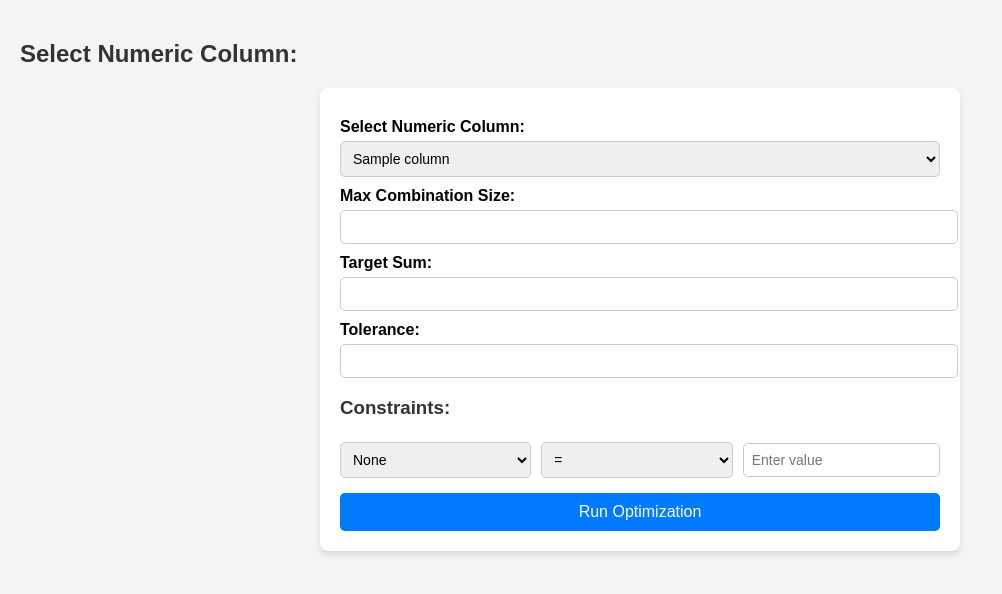
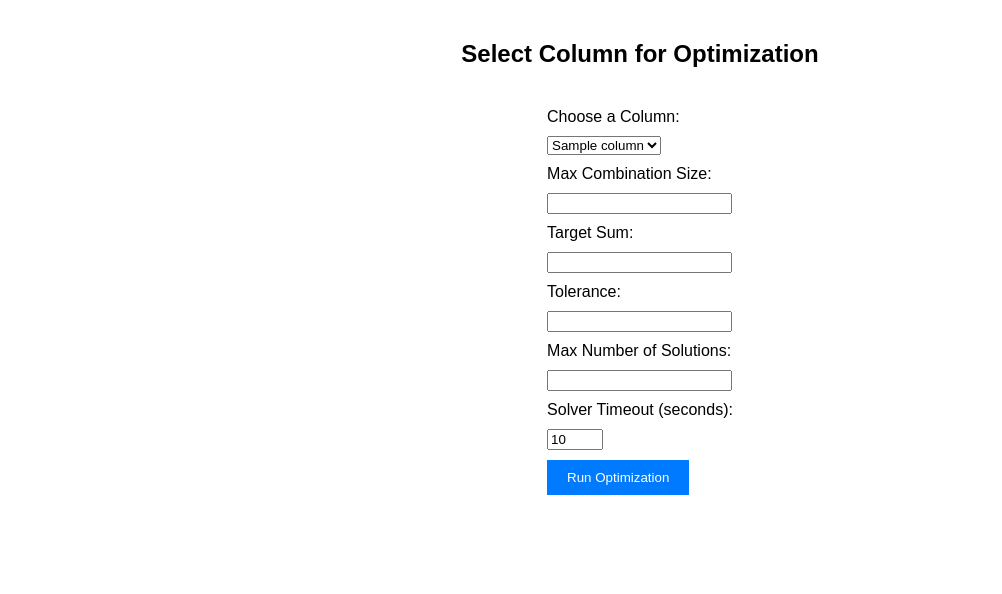
Before and after one commit to limadog9/combinationsolver, a Flask app: template templates/select_column.html in a window 1280 px wide. Shown: the top 594 px of the page, without its empty margins (0-1002 px from the left). Run offline with Flask 3, Linux system fonts and the light colour scheme; the template is opened without the code that fills it: most values are stand-ins (such as "Sample title", 1, 10 or a date in 2020).

Commit message:
Added solver timeout input field

```diff
--- a/templates/select_column.html
+++ b/templates/select_column.html
@@ -1,148 +1,62 @@
 <!DOCTYPE html>
-<html>
+<html lang="en">
 <head>
-    <title>Select Constraints</title>
+    <meta charset="UTF-8">
+    <meta name="viewport" content="width=device-width, initial-scale=1.0">
+    <title>Select Column</title>
     <style>
         body {
             font-family: Arial, sans-serif;
-            background-color: #f4f4f4;
-            margin: 0;
-            padding: 20px;
+            margin: 40px;
+            text-align: center;
         }
-
-        h2, h3 {
-            color: #333;
+        form {
+            display: inline-block;
+            text-align: left;
+            margin-top: 20px;
         }
-
-        form {
-            background: white;
-            padding: 20px;
-            border-radius: 8px;
-            box-shadow: 0px 4px 6px rgba(0, 0, 0, 0.1);
-            max-width: 600px;
-            margin: auto;
+        label, input, select {
+            display: block;
+            margin-bottom: 10px;
         }
-
-        label {
-            font-weight: bold;
-            display: block;
-            margin-top: 10px;
-        }
-
-        select, input {
-            width: 100%;
-            padding: 8px;
-            margin-top: 5px;
-            border: 1px solid #ccc;
-            border-radius: 5px;
-            font-size: 14px;
-        }
-
-        table {
-            width: 100%;
-            border-collapse: collapse;
-            margin-top: 10px;
-        }
-
-        th, td {
-            padding: 10px;
-            text-align: left;
-        }
-
-        th {
-            background-color: #007bff;
-            color: white;
-        }
-
-        .constraint-row select, .constraint-row input {
-            width: 90%;
-        }
-
         button {
             background-color: #007bff;
             color: white;
             border: none;
-            padding: 10px 15px;
-            font-size: 16px;
+            padding: 10px 20px;
             cursor: pointer;
-            margin-top: 15px;
-            width: 100%;
-            border-radius: 5px;
         }
-
         button:hover {
             background-color: #0056b3;
         }
-
-        .constraint-row {
-            display: flex;
-            gap: 10px;
-            align-items: center;
-        }
     </style>
-    <script>
-        function addConstraintRow() {
-            let constraintsDiv = document.getElementById("constraints");
-            let rows = constraintsDiv.getElementsByClassName("constraint-row");
-
-            // Don't add a new row unless the last row has a column selected
-            let lastRow = rows[rows.length - 1];
-            let lastSelect = lastRow.querySelector("select[name='constraint_column[]']");
-
-            if (lastSelect.value === "") return;
-
-            let newRow = lastRow.cloneNode(true);
-
-            // Reset the cloned row values
-            newRow.querySelector("select[name='constraint_column[]']").value = "";
-            newRow.querySelector("select[name='constraint_operator[]']").value = "=";
-            newRow.querySelector("input[name='constraint_value[]']").value = "";
-
-            constraintsDiv.appendChild(newRow);
-        }
-    </script>
 </head>
 <body>
-    <h2>Select Numeric Column:</h2>
+    <h2>Select Column for Optimization</h2>
     <form action="/process" method="post">
         <input type="hidden" name="file_path" value="{{ file_path }}">
 
-        <label for="selected_column">Select Numeric Column:</label>
-        <select name="selected_column" id="selected_column">
+        <label for="selected_column">Choose a Column:</label>
+        <select name="selected_column" required>
             {% for column in columns %}
                 <option value="{{ column }}">{{ column }}</option>
             {% endfor %}
         </select>
 
         <label for="max_combination_size">Max Combination Size:</label>
-        <input type="text" name="max_combination_size" required>
+        <input type="number" name="max_combination_size" min="1" required>
 
         <label for="target_sum">Target Sum:</label>
-        <input type="text" name="target_sum" required>
+        <input type="number" name="target_sum" step="any" required>
 
         <label for="tolerance">Tolerance:</label>
-        <input type="text" name="tolerance" required>
+        <input type="number" name="tolerance" step="any" required>
 
-        <h3>Constraints:</h3>
-        <div id="constraints">
-            <div class="constraint-row">
-                <select name="constraint_column[]" onchange="addConstraintRow()">
-                    <option value="">None</option>
-                    {% for col in columns %}
-                        <option value="{{ col }}">{{ col }}</option>
-                    {% endfor %}
-                </select>
-                <select name="constraint_operator[]">
-                    <option value="=">=</option>
-                    <option value="<"><</option>
-                    <option value=">">></option>
-                    <option value="<="><=</option>
-                    <option value=">=">>=</option>
-                    <option value="!=">!=</option>
-                </select>
-                <input type="text" name="constraint_value[]" placeholder="Enter value">
-            </div>
-        </div>
+        <label for="max_solutions">Max Number of Solutions:</label>
+        <input type="number" name="max_solutions" min="1" required>
+
+        <label for="solver_timeout">Solver Timeout (seconds):</label>
+        <input type="number" name="solver_timeout" min="1" max="60" value="10" required>
 
         <button type="submit">Run Optimization</button>
     </form>
```
Also changed, not shown: templates/index.html (+20 -42 lines), templates/result.html (+25 -53 lines).
